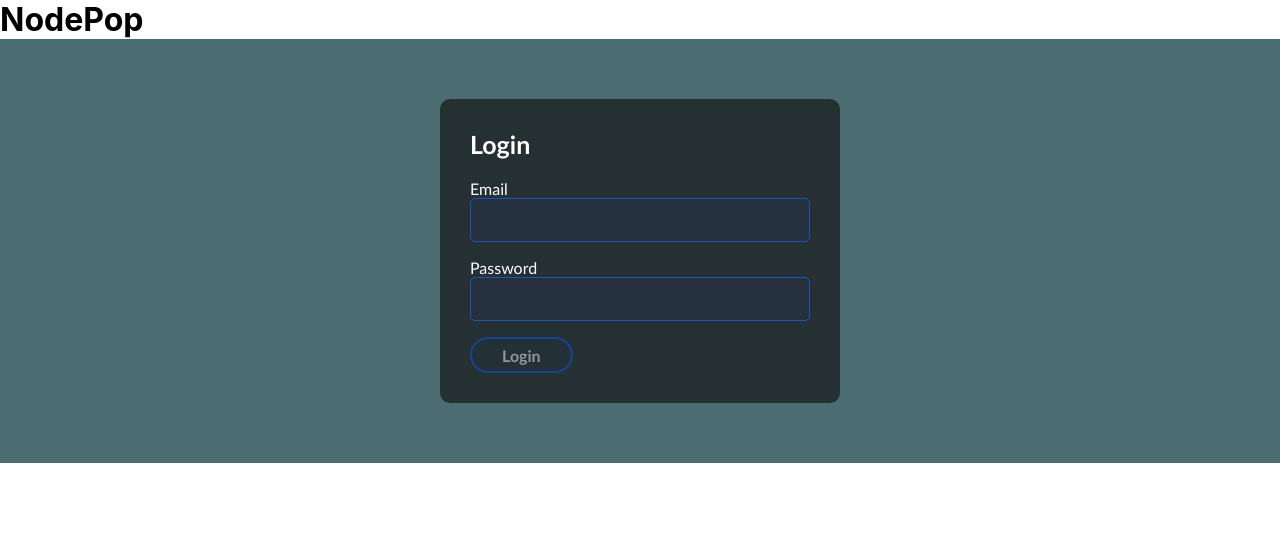
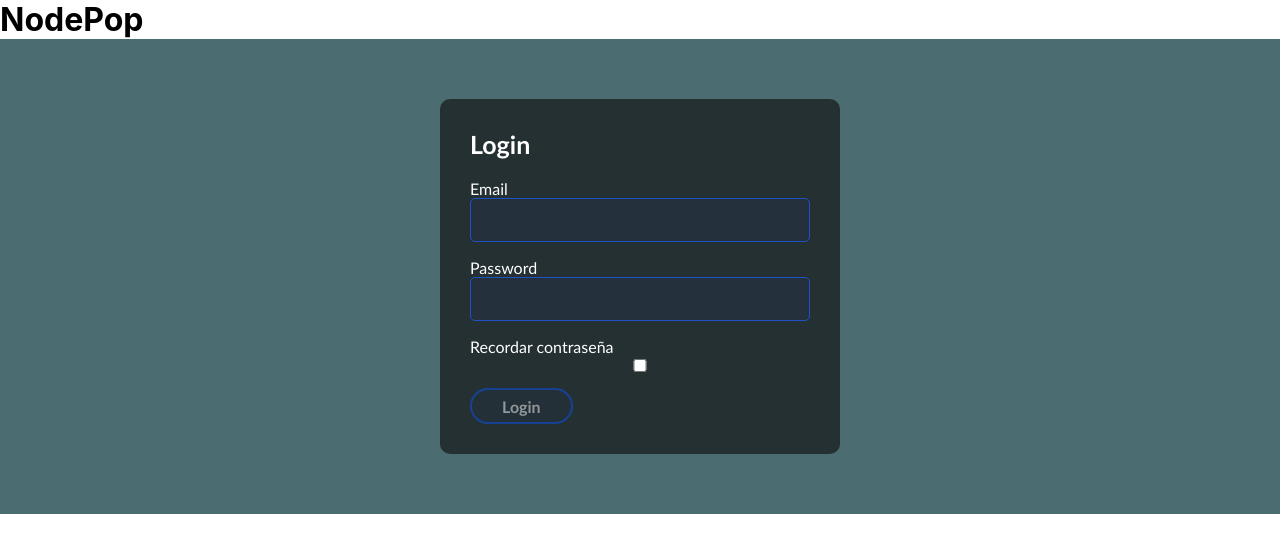
Before and after one commit to Javsmar/Nodepop-React, a React (Create React App) app: page / in a window 1280 px wide. Shown: the top 552 px of the page. Built offline with nearby package versions, Linux system fonts and the light colour scheme.

Commit message:
Persistencia and checkbox

```diff
--- a/src/App.js
+++ b/src/App.js
@@ -1,20 +1,32 @@
-import Register from "./components/RegisterPage/RegisterPage";
-import LoginPage from "./components/LoginPage/LoginPage";
-import ShowProducts from "./components/ShowProducts";
-import { useState } from "react";
+import React, { useState, useEffect } from 'react';
+import ShowProducts from './components/ShowProducts';
+import LoginPage from './components/LoginPage/LoginPage';
+import storage from './utils/storage';
+import { setAuthorizationHeader } from './api/client';
 
 function App() {
-  //const [isRegister, setIsRegister] = useState(false);
   const [isLogged, setIsLogged] = useState(false);
 
-  const  handleLogin = () => {
-    //setIsRegister(false);
+  useEffect(() => {
+    const accessToken = storage.get('auth');
+    if (accessToken) {
+      setAuthorizationHeader(accessToken);
+      setIsLogged(true);
+    }
+  }, []);
+
+  const handleLogin = () => {
     setIsLogged(true);
   };
+
+  const handleLogout = () => {
+    setIsLogged(false);
+  };
+
   return (
     <div className="App">
       <h1>NodePop</h1>
-      {isLogged ? <ShowProducts /> : <LoginPage onLogin={handleLogin} />}
+      {isLogged ? <ShowProducts onLogout={handleLogout}/> : <LoginPage onLogin={handleLogin} />}
     </div>
   );
 }
--- a/src/api/registerAndLogin.js
+++ b/src/api/registerAndLogin.js
@@ -21,6 +21,7 @@ export const login = credentials => {
   return client.post('/api/auth/login', credentials).then(({ accessToken }) => {
     setAuthorizationHeader(accessToken);
     storage.set('auth', accessToken);
+    return accessToken;
   });
 };
 
--- a/src/components/LoginPage/LoginPage.js
+++ b/src/components/LoginPage/LoginPage.js
@@ -1,20 +1,29 @@
 import { useState } from "react";
 import { login } from "../../api/registerAndLogin";
-import './style.css'
+import './style.css';
 import Button from "../Button/Button";
 import { handleChange } from "../credentials";
+import storage from "../../utils/storage";
 
 function LoginPage({ onLogin }) {
-
   const [credentials, setCredentials] = useState({
     email: '',
     password: '',
-  })
+    remember: false,
+  });
 
   const handleSubmit = async (event) => {
     event.preventDefault();
 
-    await login(credentials);
+    const token = await login(credentials);
+    console.log("Token:", token);
+
+    if (credentials.remember && token) {
+      storage.set('auth', token);
+    }else{
+      storage.remove('auth');
+    }
+
     onLogin();
   };
 
@@ -22,9 +31,8 @@ function LoginPage({ onLogin }) {
     handleChange(event, setCredentials);
   };
 
-  const {email, password} = credentials
-  const disabled = !(email && password)
-
+  const { email, password } = credentials;
+  const disabled = !(email && password);
 
   return (
     <div className="containerLoginPage">
@@ -33,18 +41,40 @@ function LoginPage({ onLogin }) {
         <form onSubmit={handleSubmit}>
           <label>
             Email
-            <input className="control" type="email" name="email" onChange={handleInputChange} required/>
+            <input
+              className="control"
+              type="email"
+              name="email"
+              onChange={handleInputChange}
+              required
+            />
           </label>
           <label>
             Password
-            <input className="control" type="password" name="password" onChange={handleInputChange} required/>
+            <input
+              className="control"
+              type="password"
+              name="password"
+              onChange={handleInputChange}
+              required
+            />
+          </label>
+          <label>
+            Recordar contraseña
+            <input
+              className="control"
+              type="checkbox"
+              name="remember"
+              checked={credentials.remember}
+              onChange={handleInputChange}
+            />
           </label>
           <Button
             type="submit"
             $variant="primary"
             className="loginForm-submit"
             disabled={disabled}
-            >
+          >
             Login
           </Button>
         </form>
--- a/src/components/ShowProducts.js
+++ b/src/components/ShowProducts.js
@@ -1,7 +1,17 @@
-const ShowProducts = () => {
+import { logout } from "../api/registerAndLogin";
+import Button from "./Button/Button";
+
+const ShowProducts = ({ onLogout }) => {
+
+  const handleLogout = async () => {
+    await logout();
+    onLogout();
+  };
+
   return (
     <div>
       <h1>Products</h1>
+      <Button onClick={handleLogout}>Logout</Button>
     </div>
   )
 }
--- a/src/components/credentials.js
+++ b/src/components/credentials.js
@@ -1,7 +1,9 @@
 export const handleChange = (event, setCredentials) => {
-  setCredentials(currentCredentials => ({
+  const { name, type, checked } = event.target;
+  const newValue = type === "checkbox" ? checked : event.target.value;
+
+  setCredentials((currentCredentials) => ({
     ...currentCredentials,
-    [event.target.name]: event.target.value,
-
+    [name]: newValue,
   }));
 };
```
